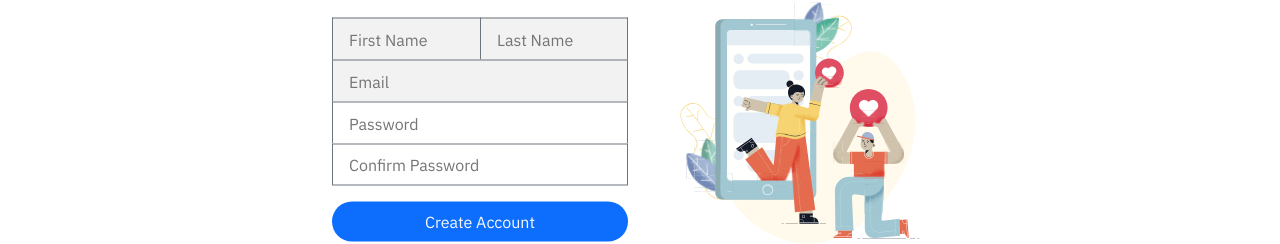
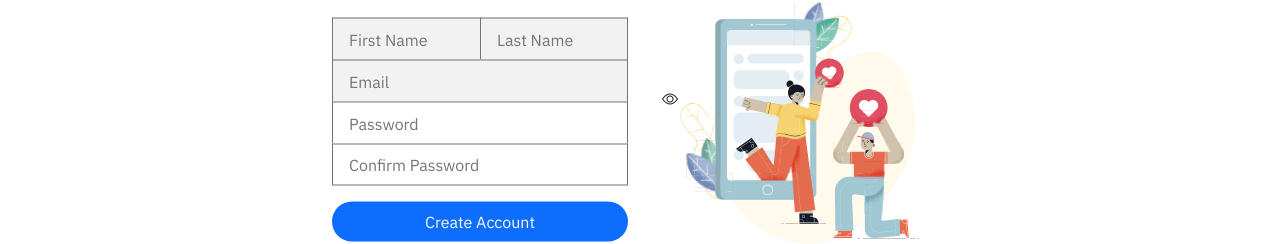
Before and after one commit to SHIVENDRA8004/ATG_Task_1, a React (Create React App) app: page / in a window 1280 px wide. Both pictures are taken after a click on the element "It's free!". Shown: the part 322-566 px from the top of the page. Built offline with nearby package versions, Linux system fonts and the light colour scheme.

Commit message:
Register page input eye toggle done

```diff
--- a/src/components/Layouts/Register.js
+++ b/src/components/Layouts/Register.js
@@ -1,8 +1,10 @@
 import fbLogo from "../../assets/fbLogo.svg";
 import googleLogo from "../../assets/googleLogo.svg";
 import illustration from "../../assets/atg_illustration.svg";
+import { useState } from "react";
 const Register = (props) => {
   const showModal = props.showModal;
+  const [showPassword, setShowPassword] = useState("password");
   return (
     <div
       className="bg-transparent position-absolute start-50 top-50 translate-middle w-50"
@@ -52,9 +54,22 @@ const Register = (props) => {
                 <div className="row">
                   <input
                     className="col-12 ps-3 border border-bottom-0 border-secondary"
-                    type="password"
+                    type={`${showPassword}`}
                     placeholder="Password"
                   />
+                  {showPassword === "password" ? (
+                    <i
+                      class="bi bi-eye position-absolute cursor-pointer"
+                      style={{ top: "265px", left: "330px" }}
+                      onClick={() => setShowPassword("text")}
+                    ></i>
+                  ) : (
+                    <i
+                      class="bi bi-eye-slash position-absolute cursor-pointer"
+                      style={{ top: "265px", left: "330px" }}
+                      onClick={() => setShowPassword("password")}
+                    ></i>
+                  )}
                 </div>
                 <div className="row">
                   <input
```
